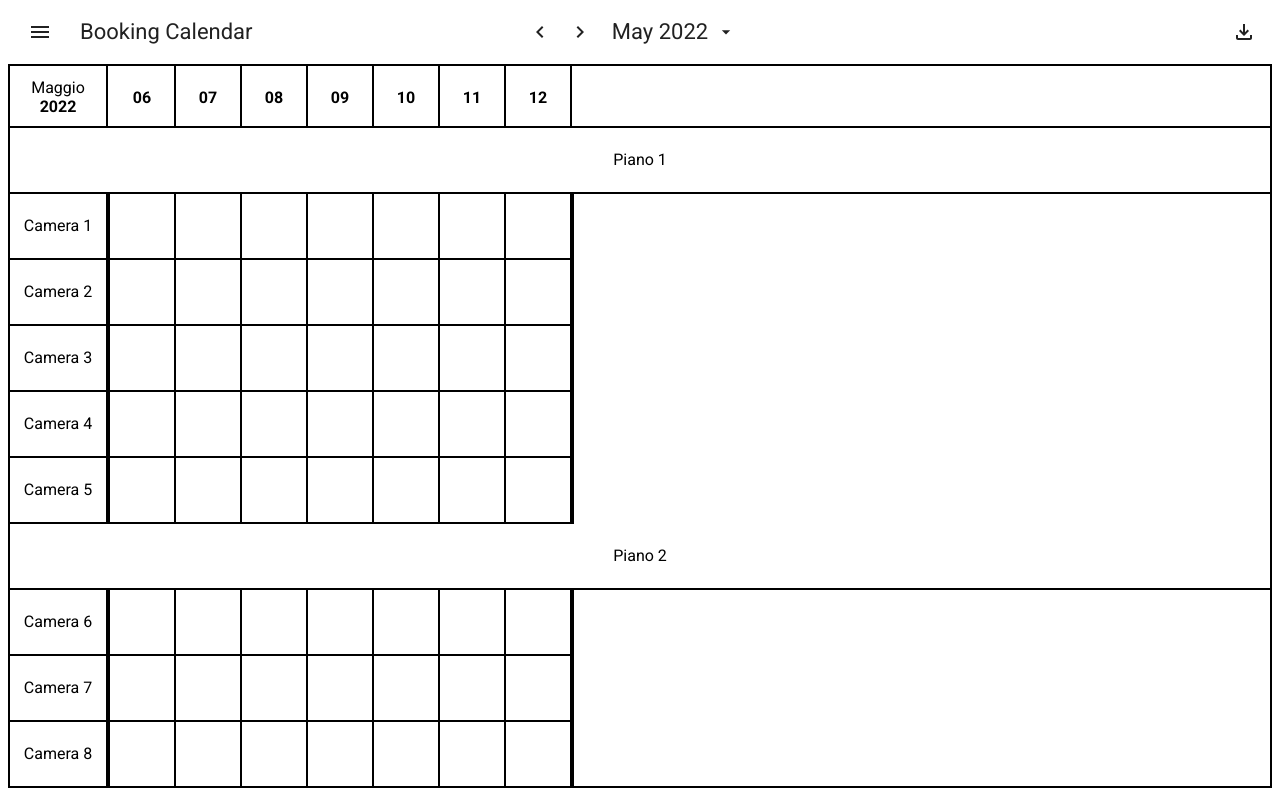
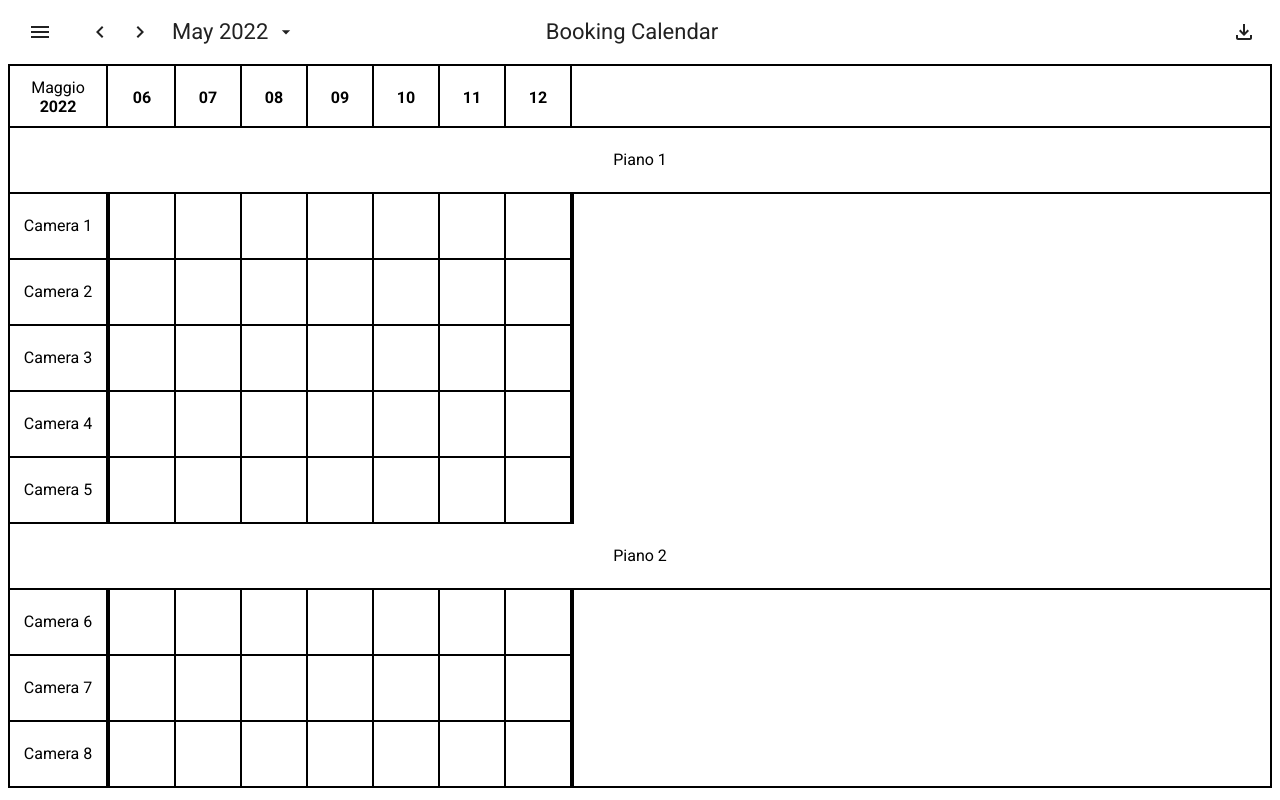
Before and after one commit to dropik/booking-calendar-app, a React app: page / in a window 1280 px wide. Built offline with nearby package versions, Linux system fonts and the light colour scheme; what rgb-lab would draw is missing.

Commit message:
Better layout for header

```diff
--- a/src/components/Header/DateInput.tsx
+++ b/src/components/Header/DateInput.tsx
@@ -71,7 +71,6 @@ export default function DateInput(): JSX.Element {
     <Box sx={{
       display: "flex",
       justifyContent: "center",
-      flexBasis: "40%"
     }}>
       <Box sx={{
         display: "flex"
--- a/src/components/Header/index.tsx
+++ b/src/components/Header/index.tsx
@@ -9,14 +9,11 @@ import Box from "@mui/material/Box";
 
 export default function Header(): JSX.Element {
   return (
-    <M3AppBar sx={{
-      "& > div": {
-        flexBasis: "30%"
-      }
-    }}>
+    <M3AppBar>
       <Box sx={{
         display: "flex",
-        alignItems: "baseline"
+        alignItems: "baseline",
+        flexBasis: "23rem",
       }}>
         <Box sx={{
           display: "flex",
@@ -25,13 +22,19 @@ export default function Header(): JSX.Element {
         }}>
           <DrawerButton />
         </Box>
-        <Typography variant="titleLarge">Booking Calendar</Typography>
+        <DateInput />
       </Box>
-      <DateInput />
+      <Typography variant="titleLarge" sx={{
+        flexBasis: "11rem",
+        textAlign: "center"
+      }}>Booking Calendar</Typography>
       <Box sx={{
         display: "flex",
         justifyContent: "end",
-        paddingRight: "1rem"
+        paddingRight: "1rem",
+        flexBasis: "23rem",
+        flexShrink: 0,
+        minWidth: "11rem"
       }}>
         <DownloadButton />
       </Box>
```
